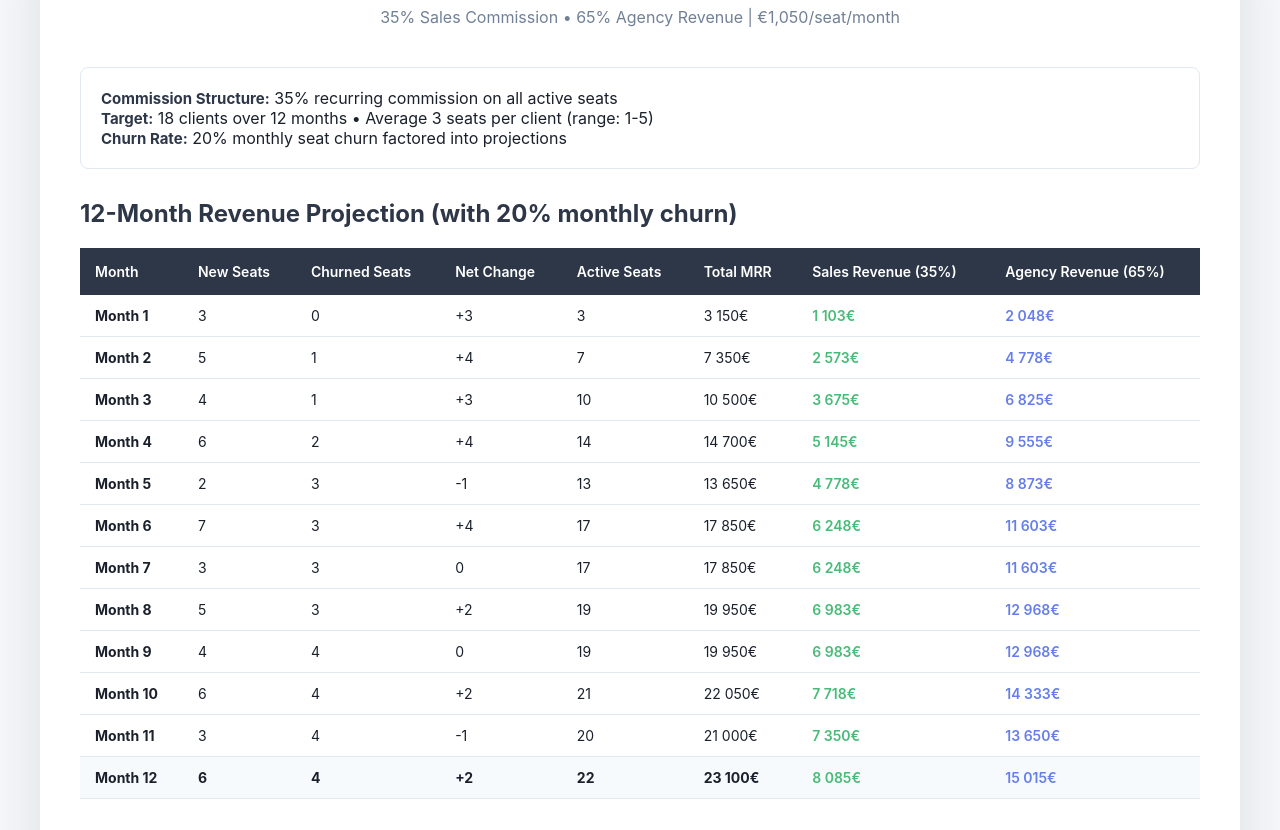
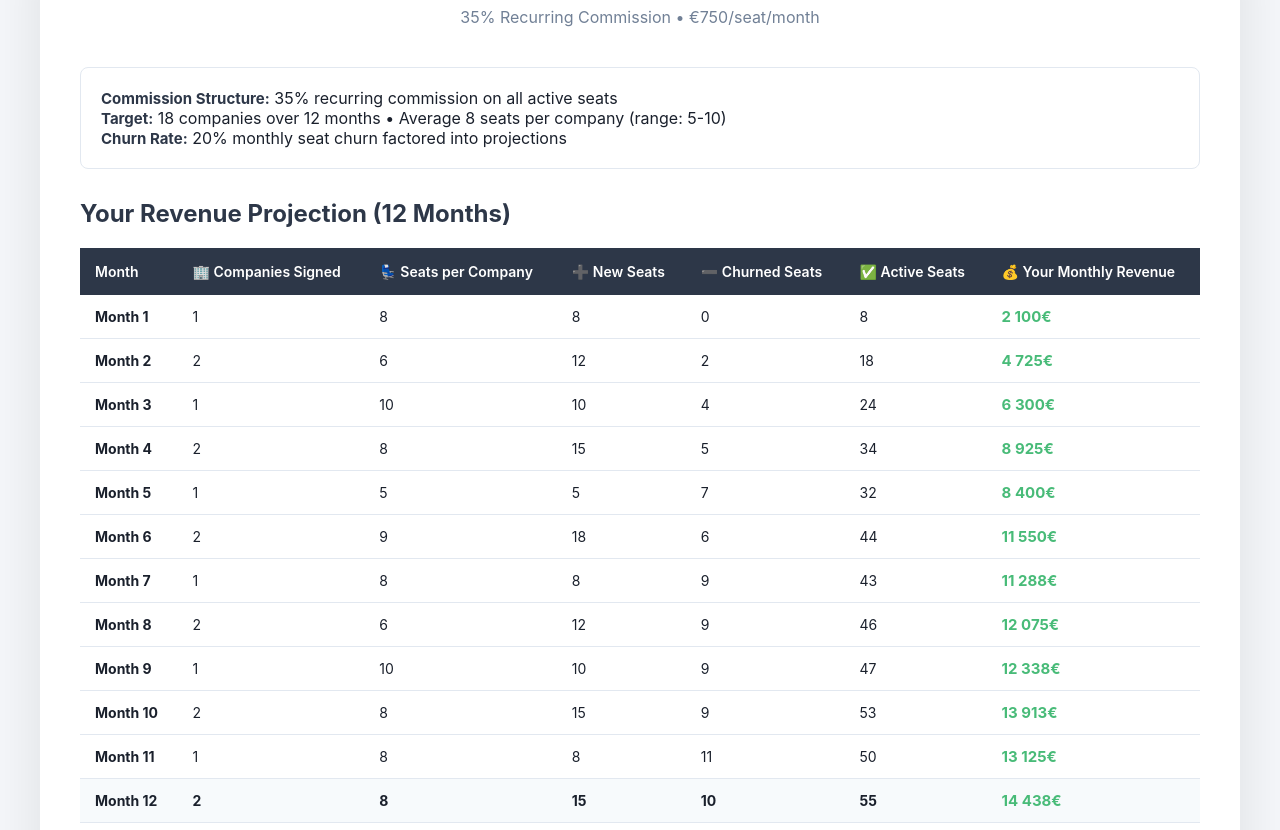
Before and after one commit to florian-create/sales-commission, a plain HTML site: page index.html in a window 1280 px wide. Shown: the part 122-952 px from the top of the page. Drawn offline with nearby package versions, Linux system fonts and the light colour scheme.

Commit message:
Update index.html

```diff
--- a/index.html
+++ b/index.html
@@ -82,12 +82,8 @@
 
         .revenue-sales {
             color: #48bb78;
-            font-weight: 600;
-        }
-
-        .revenue-aura {
-            color: #667eea;
-            font-weight: 600;
+            font-weight: 700;
+            font-size: 15px;
         }
 
         .chart-container {
@@ -118,155 +114,142 @@
 <body>
     <div class="container">
         <h1>Sales Commission Model</h1>
-        <p class="subtitle">35% Sales Commission • 65% Agency Revenue | €1,050/seat/month</p>
+        <p class="subtitle">35% Recurring Commission • €750/seat/month</p>
 
         <div class="highlight">
             <strong>Commission Structure:</strong> 35% recurring commission on all active seats<br>
-            <strong>Target:</strong> 18 clients over 12 months • Average 3 seats per client (range: 1-5)<br>
+            <strong>Target:</strong> 18 companies over 12 months • Average 8 seats per company (range: 5-10)<br>
             <strong>Churn Rate:</strong> 20% monthly seat churn factored into projections
         </div>
 
-        <h2 style="margin-bottom: 20px; color: #2d3748;">12-Month Revenue Projection (with 20% monthly churn)</h2>
+        <h2 style="margin-bottom: 20px; color: #2d3748;">Your Revenue Projection (12 Months)</h2>
 
         <table>
             <thead>
                 <tr>
                     <th>Month</th>
-                    <th>New Seats</th>
-                    <th>Churned Seats</th>
-                    <th>Net Change</th>
-                    <th>Active Seats</th>
-                    <th>Total MRR</th>
-                    <th>Sales Revenue (35%)</th>
-                    <th>Agency Revenue (65%)</th>
+                    <th>🏢 Companies Signed</th>
+                    <th>💺 Seats per Company</th>
+                    <th>➕ New Seats</th>
+                    <th>➖ Churned Seats</th>
+                    <th>✅ Active Seats</th>
+                    <th>💰 Your Monthly Revenue</th>
                 </tr>
             </thead>
             <tbody>
                 <tr>
                     <td><strong>Month 1</strong></td>
-                    <td>3</td>
+                    <td>1</td>
+                    <td>8</td>
+                    <td>8</td>
                     <td>0</td>
-                    <td>+3</td>
-                    <td>3</td>
-                    <td>3 150€</td>
-                    <td class="revenue-sales">1 103€</td>
-                    <td class="revenue-aura">2 048€</td>
+                    <td>8</td>
+                    <td class="revenue-sales">2 100€</td>
                 </tr>
                 <tr>
                     <td><strong>Month 2</strong></td>
-                    <td>5</td>
-                    <td>1</td>
-                    <td>+4</td>
-                    <td>7</td>
-                    <td>7 350€</td>
-                    <td class="revenue-sales">2 573€</td>
-                    <td class="revenue-aura">4 778€</td>
+                    <td>2</td>
+                    <td>6</td>
+                    <td>12</td>
+                    <td>2</td>
+                    <td>18</td>
+                    <td class="revenue-sales">4 725€</td>
                 </tr>
                 <tr>
                     <td><strong>Month 3</strong></td>
+                    <td>1</td>
+                    <td>10</td>
+                    <td>10</td>
                     <td>4</td>
-                    <td>1</td>
-                    <td>+3</td>
-                    <td>10</td>
-                    <td>10 500€</td>
-                    <td class="revenue-sales">3 675€</td>
-                    <td class="revenue-aura">6 825€</td>
+                    <td>24</td>
+                    <td class="revenue-sales">6 300€</td>
                 </tr>
                 <tr>
                     <td><strong>Month 4</strong></td>
-                    <td>6</td>
                     <td>2</td>
-                    <td>+4</td>
-                    <td>14</td>
-                    <td>14 700€</td>
-                    <td class="revenue-sales">5 145€</td>
-                    <td class="revenue-aura">9 555€</td>
+                    <td>8</td>
+                    <td>15</td>
+                    <td>5</td>
+                    <td>34</td>
+                    <td class="revenue-sales">8 925€</td>
                 </tr>
                 <tr>
                     <td><strong>Month 5</strong></td>
-                    <td>2</td>
-                    <td>3</td>
-                    <td>-1</td>
-                    <td>13</td>
-                    <td>13 650€</td>
-                    <td class="revenue-sales">4 778€</td>
-                    <td class="revenue-aura">8 873€</td>
+                    <td>1</td>
+                    <td>5</td>
+                    <td>5</td>
+                    <td>7</td>
+                    <td>32</td>
+                    <td class="revenue-sales">8 400€</td>
                 </tr>
                 <tr>
                     <td><strong>Month 6</strong></td>
-                    <td>7</td>
-                    <td>3</td>
-                    <td>+4</td>
-                    <td>17</td>
-                    <td>17 850€</td>
-                    <td class="revenue-sales">6 248€</td>
-                    <td class="revenue-aura">11 603€</td>
+                    <td>2</td>
+                    <td>9</td>
+                    <td>18</td>
+                    <td>6</td>
+                    <td>44</td>
+                    <td class="revenue-sales">11 550€</td>
                 </tr>
                 <tr>
                     <td><strong>Month 7</strong></td>
-                    <td>3</td>
-                    <td>3</td>
-                    <td>0</td>
-                    <td>17</td>
-                    <td>17 850€</td>
-                    <td class="revenue-sales">6 248€</td>
-                    <td class="revenue-aura">11 603€</td>
+                    <td>1</td>
+                    <td>8</td>
+                    <td>8</td>
+                    <td>9</td>
+                    <td>43</td>
+                    <td class="revenue-sales">11 288€</td>
                 </tr>
                 <tr>
                     <td><strong>Month 8</strong></td>
-                    <td>5</td>
-                    <td>3</td>
-                    <td>+2</td>
-                    <td>19</td>
-                    <td>19 950€</td>
-                    <td class="revenue-sales">6 983€</td>
-                    <td class="revenue-aura">12 968€</td>
+                    <td>2</td>
+                    <td>6</td>
+                    <td>12</td>
+                    <td>9</td>
+                    <td>46</td>
+                    <td class="revenue-sales">12 075€</td>
                 </tr>
                 <tr>
                     <td><strong>Month 9</strong></td>
-                    <td>4</td>
-                    <td>4</td>
-                    <td>0</td>
-                    <td>19</td>
-                    <td>19 950€</td>
-                    <td class="revenue-sales">6 983€</td>
-                    <td class="revenue-aura">12 968€</td>
+                    <td>1</td>
+                    <td>10</td>
+                    <td>10</td>
+                    <td>9</td>
+                    <td>47</td>
+                    <td class="revenue-sales">12 338€</td>
                 </tr>
                 <tr>
                     <td><strong>Month 10</strong></td>
-                    <td>6</td>
-                    <td>4</td>
-                    <td>+2</td>
-                    <td>21</td>
-                    <td>22 050€</td>
-                    <td class="revenue-sales">7 718€</td>
-                    <td class="revenue-aura">14 333€</td>
+                    <td>2</td>
+                    <td>8</td>
+                    <td>15</td>
+                    <td>9</td>
+                    <td>53</td>
+                    <td class="revenue-sales">13 913€</td>
                 </tr>
                 <tr>
                     <td><strong>Month 11</strong></td>
-                    <td>3</td>
-                    <td>4</td>
-                    <td>-1</td>
-                    <td>20</td>
-                    <td>21 000€</td>
-                    <td class="revenue-sales">7 350€</td>
-                    <td class="revenue-aura">13 650€</td>
+                    <td>1</td>
+                    <td>8</td>
+                    <td>8</td>
+                    <td>11</td>
+                    <td>50</td>
+                    <td class="revenue-sales">13 125€</td>
                 </tr>
                 <tr style="background: #f7fafc; font-weight: bold;">
                     <td><strong>Month 12</strong></td>
-                    <td>6</td>
-                    <td>4</td>
-                    <td>+2</td>
-                    <td>22</td>
-                    <td>23 100€</td>
-                    <td class="revenue-sales">8 085€</td>
-                    <td class="revenue-aura">15 015€</td>
+                    <td>2</td>
+                    <td>8</td>
+                    <td>15</td>
+                    <td>10</td>
+                    <td>55</td>
+                    <td class="revenue-sales">14 438€</td>
                 </tr>
             </tbody>
         </table>
 
         <div class="chart-container">
-            <h3 class="chart-title">Revenue Growth Over 12 Months</h3>
+            <h3 class="chart-title">Your Monthly Revenue Growth</h3>
             <canvas id="revenueChart"></canvas>
         </div>
 
@@ -276,15 +259,12 @@
     </div>
 
     <script>
-        // Graphique d'évolution sur 12 mois avec churn
+        // Graphique orienté sales uniquement
         const ctx1 = document.getElementById('revenueChart').getContext('2d');
         const months = ['M1', 'M2', 'M3', 'M4', 'M5', 'M6', 'M7', 'M8', 'M9', 'M10', 'M11', 'M12'];
 
-        // MRR mensuel selon le tableau avec churn
-        const monthlyMRR = [3150, 7350, 10500, 14700, 13650, 17850, 17850, 19950, 19950, 22050, 21000, 23100];
-
-        const salesRevenue = monthlyMRR.map(mrr => mrr * 0.35);
-        const auraRevenue = monthlyMRR.map(mrr => mrr * 0.65);
+        // Revenue sales mensuel (35% du MRR avec 750€/seat, x2.5 seats)
+        const salesRevenue = [2100, 4725, 6300, 8925, 8400, 11550, 11288, 12075, 12338, 13913, 13125, 14438];
 
         new Chart(ctx1, {
             type: 'line',
@@ -292,22 +272,15 @@
                 labels: months,
                 datasets: [
                     {
-                        label: 'Sales Revenue (35%)',
+                        label: 'Your Monthly Revenue (35%)',
                         data: salesRevenue,
                         borderColor: '#48bb78',
-                        backgroundColor: 'rgba(72, 187, 120, 0.1)',
-                        borderWidth: 3,
+                        backgroundColor: 'rgba(72, 187, 120, 0.2)',
+                        borderWidth: 4,
                         tension: 0.4,
-                        fill: true
-                    },
-                    {
-                        label: 'Agency Revenue (65%)',
-                        data: auraRevenue,
-                        borderColor: '#667eea',
-                        backgroundColor: 'rgba(102, 126, 234, 0.1)',
-                        borderWidth: 3,
-                        tension: 0.4,
-                        fill: true
+                        fill: true,
+                        pointRadius: 6,
+                        pointHoverRadius: 8
                     }
                 ]
             },
@@ -319,18 +292,28 @@
                         position: 'top',
                         labels: {
                             font: {
-                                size: 14,
+                                size: 16,
                                 weight: 'bold'
                             },
-                            padding: 20
+                            padding: 20,
+                            color: '#48bb78'
                         }
                     },
                     tooltip: {
                         callbacks: {
                             label: function(context) {
-                                return context.dataset.label + ': ' + context.parsed.y.toLocaleString('fr-FR') + '€';
+                                return 'Revenue: ' + context.parsed.y.toLocaleString('fr-FR') + '€';
                             }
-                        }
+                        },
+                        backgroundColor: '#48bb78',
+                        titleFont: {
+                            size: 14
+                        },
+                        bodyFont: {
+                            size: 16,
+                            weight: 'bold'
+                        },
+                        padding: 12
                     }
                 },
                 scales: {
@@ -339,6 +322,22 @@
                         ticks: {
                             callback: function(value) {
                                 return value.toLocaleString('fr-FR') + '€';
+                            },
+                            font: {
+                                size: 12
+                            }
+                        },
+                        grid: {
+                            color: '#e2e8f0'
+                        }
+                    },
+                    x: {
+                        grid: {
+                            display: false
+                        },
+                        ticks: {
+                            font: {
+                                size: 12
                             }
                         }
                     }
```
